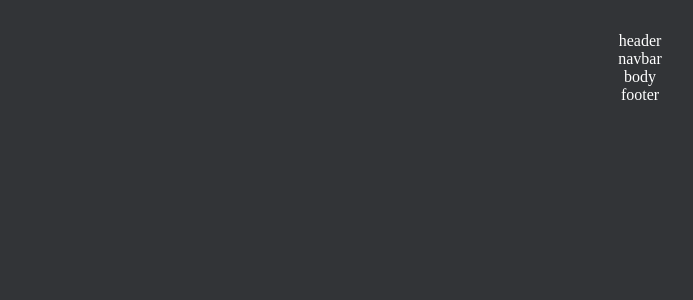
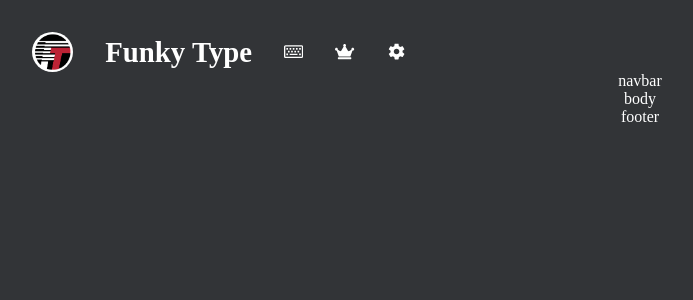
Before and after one commit to Nikhil-Kumar-02/typingMaster, a React (Create React App) app: page / in a window 1280 px wide. Shown: the top 300 px of the page, without its empty margins (0-693 px from the left). Built offline with nearby package versions, Linux system fonts and the light colour scheme.

Commit message:
created and styled the header of the project clicking fucntionality not added

```diff
--- a/package.json
+++ b/package.json
@@ -8,6 +8,7 @@
     "@testing-library/user-event": "^13.5.0",
     "react": "^18.2.0",
     "react-dom": "^18.2.0",
+    "react-icons": "^5.0.1",
     "react-scripts": "5.0.1",
     "web-vitals": "^2.1.4"
   },
--- a/src/components/PageHeader/Index.jsx
+++ b/src/components/PageHeader/Index.jsx
@@ -1,9 +1,18 @@
 import React from "react"
+import './index.css'
+import logo from '../../images/logo.jpeg'
+import { FaRegKeyboard } from "react-icons/fa";
+import { FaCrown } from "react-icons/fa";
+import { IoMdSettings } from "react-icons/io";
 
 const Header = (props) => {
   return (
-    <div>
-      header
+    <div className="HeaderContainer">
+      <img src={logo} height={40}></img>
+      <h2>Funky Type</h2>
+      <FaRegKeyboard></FaRegKeyboard>
+      <FaCrown></FaCrown>
+      <IoMdSettings></IoMdSettings>
     </div>
   )
 };
--- /dev/null
+++ b/src/components/PageHeader/index.css
@@ -0,0 +1,16 @@
+.HeaderContainer{
+    display: flex;
+    align-items: center;
+    font-family: cursive;
+    font-size: 1.2rem;
+    > *{
+        margin-right: 2rem;
+    }
+    >img{
+        border-radius: 50%;
+    }
+    >:nth-child(3):hover, :nth-child(4):hover , :nth-child(5):hover{
+        cursor: pointer;
+        color: #717172;
+    }
+}
```
Also changed, not shown: src/images/logo.jpeg (added), 1 other file (tests, documents, lock files or other folders).
